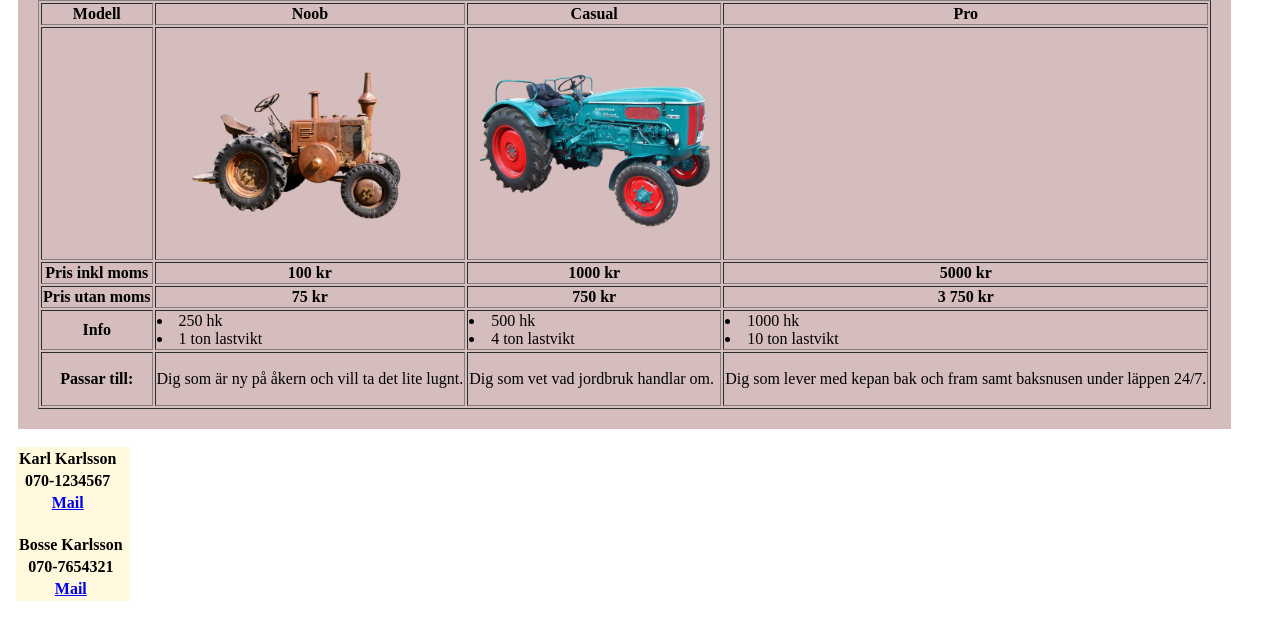
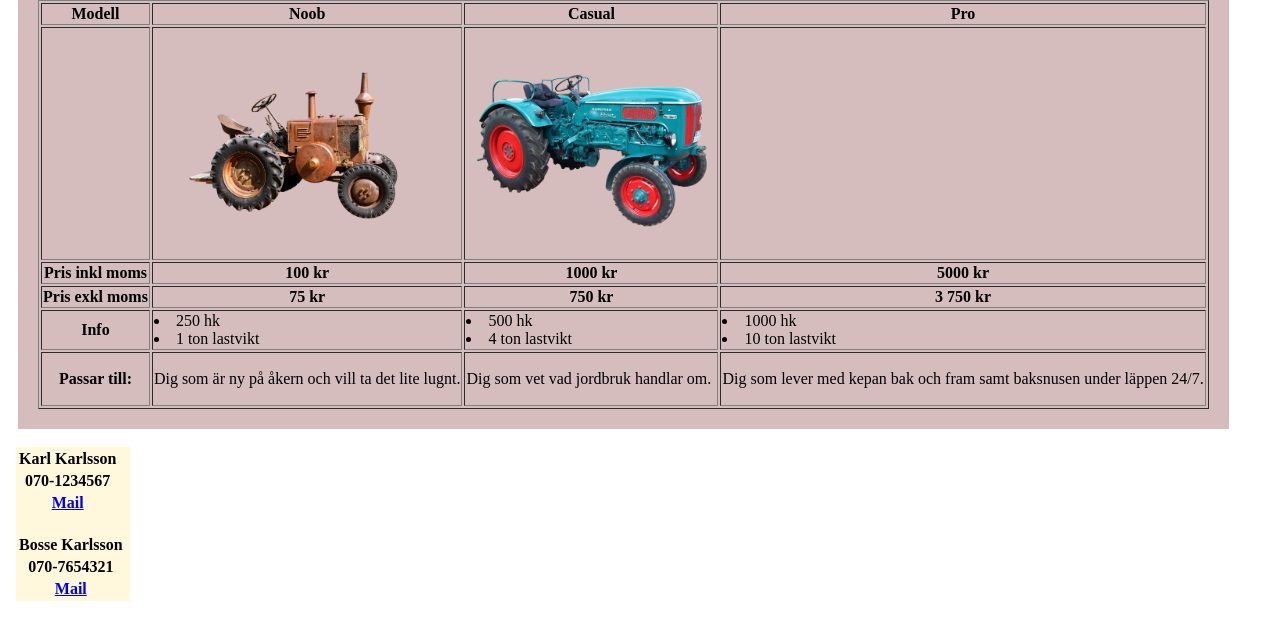
Before and after one commit to gurranb/SkrotOchKornAB, a plain HTML site: page products.html in a window 1280 px wide. Shown: the part 259-890 px from the top of the page. Drawn offline with Linux system fonts and the light colour scheme.

Commit message:
Update products.html

```diff
--- a/products.html
+++ b/products.html
@@ -46,7 +46,7 @@
           <th>5000 kr</th>
         </tr>
         <tr>
-          <th>Pris utan moms</th>
+          <th>Pris exkl moms</th>
           <th>75 kr</th>
           <th>750 kr</th>
           <th>3 750 kr</th>
```
